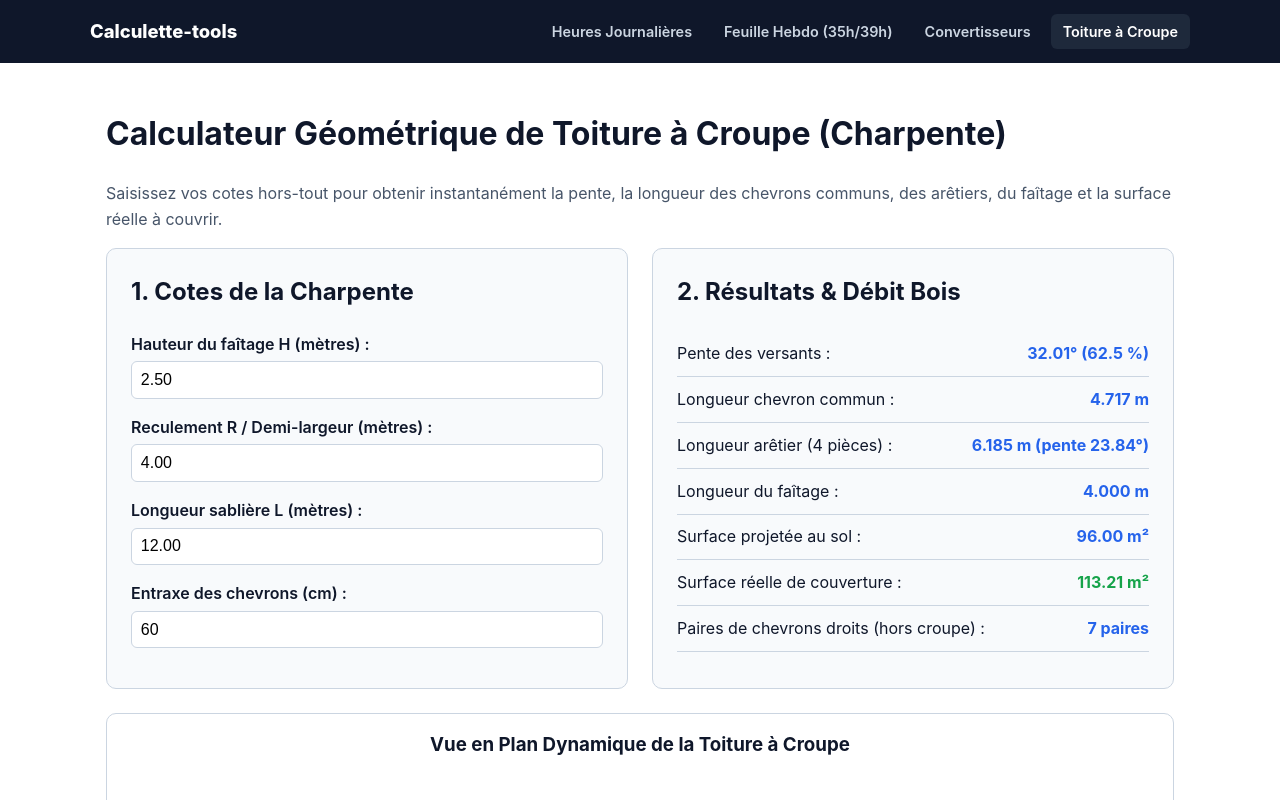
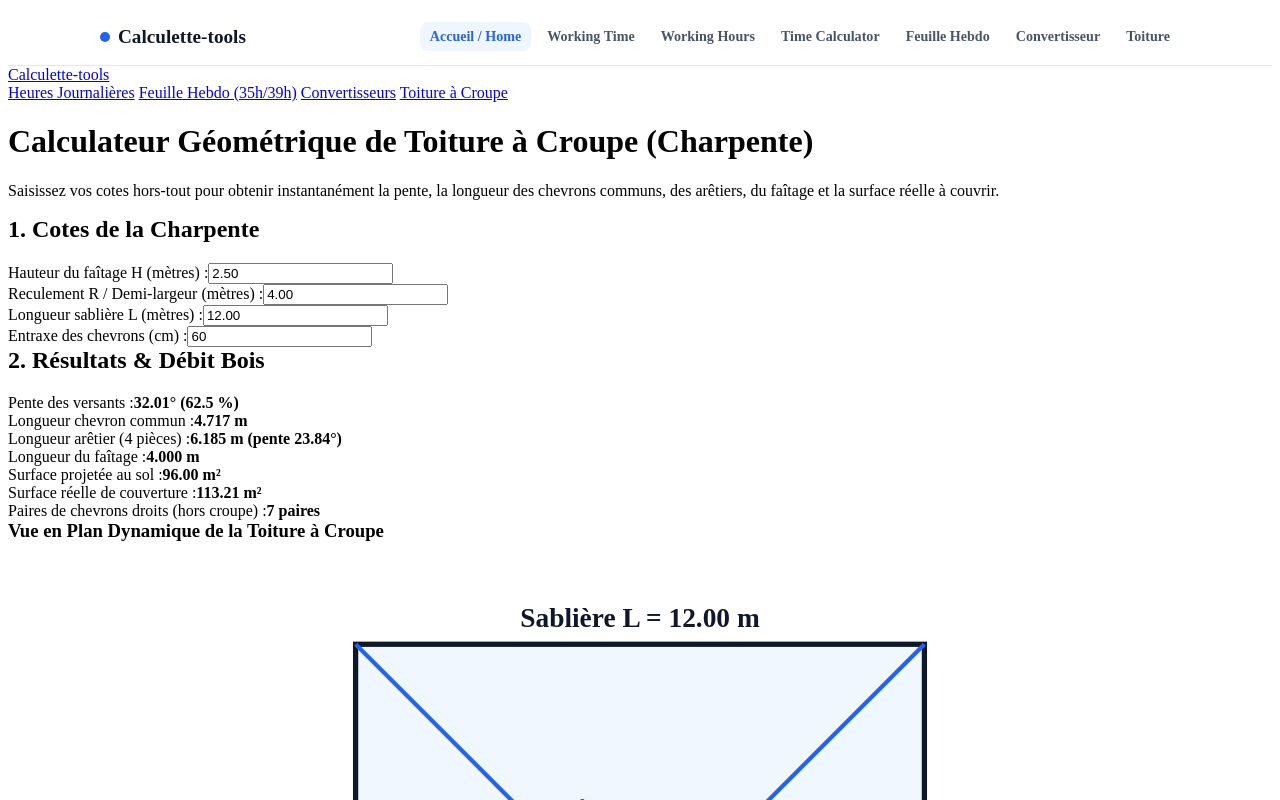
Before and after one commit to Alyasmalikit/calculette-tools, a plain HTML site: page toiture-croupe.html in a window 1280 px wide. Shown: the top 800 px of the page. Drawn offline with Linux system fonts and the light colour scheme.

Commit message:
Update toiture-croupe.html

```diff
--- a/toiture-croupe.html
+++ b/toiture-croupe.html
@@ -1,32 +1,21 @@
 <!DOCTYPE html>
 <html lang="fr">
-<head>
-<meta charset="UTF-8">
-<meta name="viewport" content="width=device-width, initial-scale=1.0">
-<title>Calculateur Toiture à Croupe (Charpente) &amp; Schéma Dynamique — Calculette-tools</title>
-<meta name="description" content="Calculateur géométrique gratuit pour toiture à croupe : pente en degrés et pourcentage, longueur des chevrons, arêtiers, faîtage et surface réelle de couverture avec schéma SVG.">
-<link rel="canonical" href="https://alyasmalikit.github.io/calculette-tools/toiture-croupe.html">
-<style>
-:root { --navy:#0F172A; --muted:#475569; --blue-bg:#F0F7FF; --grey-bg:#F8FAFC; --border:#CBD5E1; --green:#16A34A; --accent:#2563EB; --r:10px; }
-* { box-sizing:border-box; }
-body { margin:0; font-family:-apple-system,BlinkMacSystemFont,"Segoe UI",Roboto,sans-serif; color:var(--navy); background:#fff; line-height:1.6; }
-.nav { background:var(--navy); color:#fff; padding:0.85rem 1rem; }
-.nav-inner { max-width:1100px; margin:0 auto; display:flex; flex-wrap:wrap; align-items:center; justify-content:space-between; gap:0.75rem; }
-.brand { font-weight:800; font-size:1.15rem; color:#fff; text-decoration:none; }
-.nav-links { display:flex; flex-wrap:wrap; gap:0.5rem; }
-.nav-links a { color:#CBD5E1; text-decoration:none; padding:0.4rem 0.75rem; border-radius:6px; font-size:0.9rem; font-weight:600; }
-.nav-links a:hover, .nav-links a.active { background:#1E293B; color:#fff; }
-.wrap { max-width:1100px; margin:0 auto; padding:1.5rem 1rem; }
-.layout { display:grid; grid-template-columns:repeat(auto-fit,minmax(300px,1fr)); gap:1.5rem; margin-top:1rem; }
-.card { background:var(--grey-bg); border:1px solid var(--border); border-radius:var(--r); padding:1.5rem; }
-.field { margin-bottom:1rem; }
-.field label { display:block; font-weight:600; margin-bottom:0.25rem; }
-.field input { width:100%; padding:0.55rem; border:1px solid var(--border); border-radius:6px; font-size:1rem; }
-.res-row { display:flex; justify-content:space-between; padding:0.6rem 0; border-bottom:1px solid var(--border); }
-.res-row strong { color:var(--accent); }
-.svg-box { background:#fff; border:1px solid var(--border); border-radius:var(--r); padding:1rem; text-align:center; margin-top:1.5rem; }
-</style>
-</head>
+<header style="background:#ffffff;border-bottom:1px solid #e2e8f0;">
+  <div style="max-width:1080px;margin:0 auto;padding:14px 20px;display:flex;align-items:center;justify-content:space-between;flex-wrap:wrap;gap:12px;">
+    <a href="index.html" style="font-weight:800;font-size:1.2rem;color:#0f172a;text-decoration:none;display:inline-flex;align-items:center;gap:8px;">
+      <span style="width:10px;height:10px;border-radius:50%;background:#2563eb;display:inline-block;"></span>Calculette-tools
+    </a>
+    <nav style="display:flex;flex-wrap:wrap;gap:6px;">
+      <a href="index.html" style="color:#2563eb;background:#eff6ff;text-decoration:none;font-size:0.88rem;font-weight:600;padding:6px 10px;border-radius:8px;">Accueil / Home</a>
+      <a href="working-time-calculator.html" style="color:#475569;text-decoration:none;font-size:0.88rem;font-weight:600;padding:6px 10px;border-radius:8px;">Working Time</a>
+      <a href="working-hour-calculator.html" style="color:#475569;text-decoration:none;font-size:0.88rem;font-weight:600;padding:6px 10px;border-radius:8px;">Working Hours</a>
+      <a href="time-calculator.html" style="color:#475569;text-decoration:none;font-size:0.88rem;font-weight:600;padding:6px 10px;border-radius:8px;">Time Calculator</a>
+      <a href="feuille-hebdo.html" style="color:#475569;text-decoration:none;font-size:0.88rem;font-weight:600;padding:6px 10px;border-radius:8px;">Feuille Hebdo</a>
+      <a href="convertisseur.html" style="color:#475569;text-decoration:none;font-size:0.88rem;font-weight:600;padding:6px 10px;border-radius:8px;">Convertisseur</a>
+      <a href="toiture-croupe.html" style="color:#475569;text-decoration:none;font-size:0.88rem;font-weight:600;padding:6px 10px;border-radius:8px;">Toiture</a>
+    </nav>
+  </div>
+</header>
 <body>
 <nav class="nav">
   <div class="nav-inner">
```
